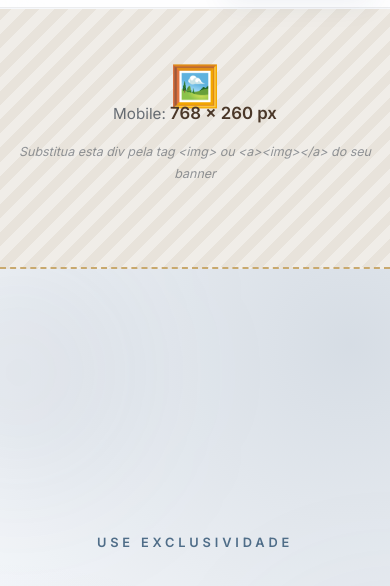
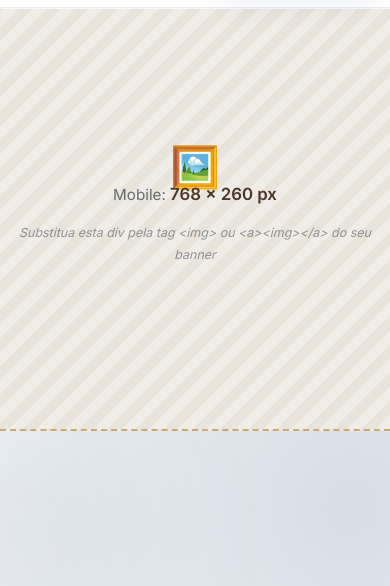
Before and after one commit to felipeduartedebrito/queisePrimeiroSite, a website with bundled scripts: page index.html in a window 390 px wide. Shown: the part 79-665 px from the top of the page. Built offline with nearby package versions, Linux system fonts and the light colour scheme.

Commit message:
Style: banner topo aumentado para 80vh desktop / 50vh mobile
Co-Authored-By: Claude Sonnet 4.6 <noreply@anthropic.com>

```diff
--- a/assets/css/pages/home.css
+++ b/assets/css/pages/home.css
@@ -12,7 +12,7 @@
 
 .banner-topo img {
     width: 100%;
-    height: 420px;
+    height: 80vh;
     object-fit: cover;
     display: block;
 }
@@ -20,7 +20,7 @@
 /* Placeholder exibido enquanto o banner real não chega */
 .banner-topo-placeholder {
     width: 100%;
-    height: 420px;
+    height: 80vh;
     background: repeating-linear-gradient(
         -45deg,
         #f0ede8,
@@ -67,7 +67,7 @@
 @media (max-width: 768px) {
     .banner-topo img,
     .banner-topo-placeholder {
-        height: 260px;
+        height: 50vh;
     }
 
     .banner-topo-desktop { display: none; }
```
